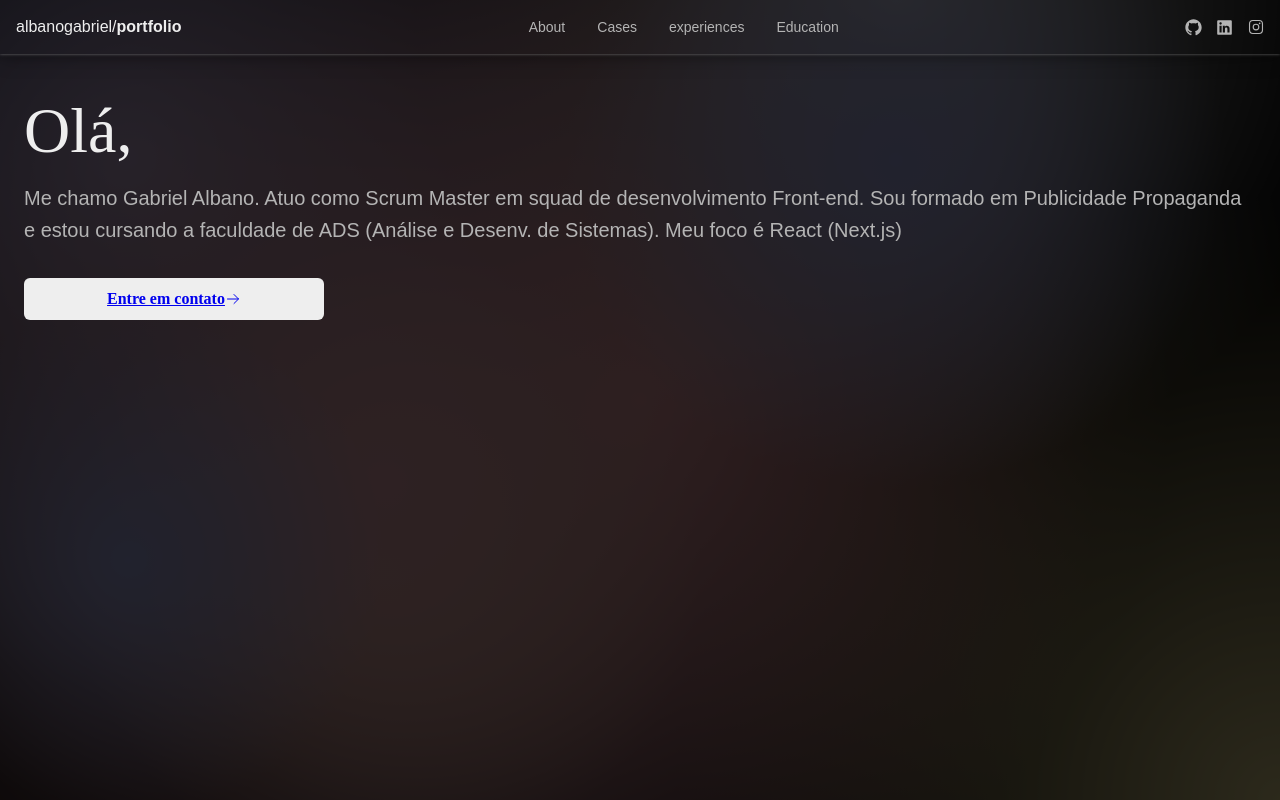
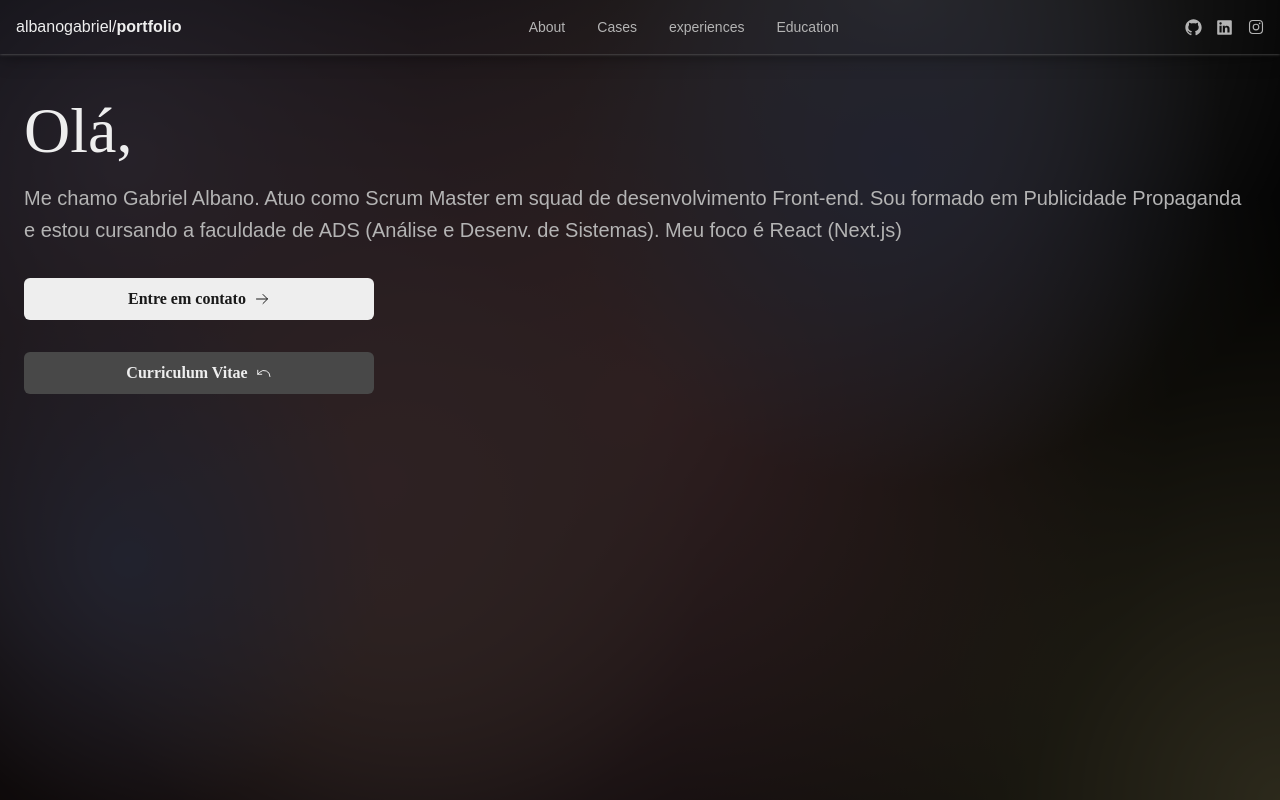
Before and after one commit to albanogabriel/my-portfolio, a React (Vite) app: page / in a window 1280 px wide. Built offline with nearby package versions, Linux system fonts and the light colour scheme; a web font is replaced by a local one.

Commit message:
feat: LinkButton Component

```diff
--- /dev/null
+++ b/src/components/LinkButtonPrimary/index.tsx
@@ -0,0 +1,43 @@
+import { AnchorHTMLAttributes, ReactNode } from 'react'
+
+import { Button, StyledLinkButton, StyledLinkButtonSecundary } from './styles'
+
+interface ButtonLinkProps extends AnchorHTMLAttributes<HTMLAnchorElement> {
+  to?: string
+  target?: string
+  children: ReactNode
+  width?: string
+  variant?: 'primary' | 'secundary'
+}
+
+export function LinkButtonPrimary({
+  to,
+  children,
+  target,
+  width,
+  variant = 'primary',
+  ...props
+}: ButtonLinkProps) {
+  if (to) {
+    if (variant === 'primary') {
+      return (
+        <StyledLinkButton to={to} target={target} {...props} width={width}>
+          {children}
+        </StyledLinkButton>
+      )
+    } else if (variant === 'secundary') {
+      return (
+        <StyledLinkButtonSecundary
+          to={to}
+          target={target}
+          {...props}
+          width={width}
+        >
+          {children}
+        </StyledLinkButtonSecundary>
+      )
+    }
+  } else {
+    return <Button>{children}</Button>
+  }
+}
--- /dev/null
+++ b/src/components/LinkButtonPrimary/styles.ts
@@ -0,0 +1,61 @@
+import { Link } from 'react-router-dom'
+import styled from 'styled-components'
+
+export const Button = styled.button``
+
+interface StyledLinkButtonProps {
+  width?: string | '100%'
+}
+
+export const StyledLinkButton = styled(Link)<StyledLinkButtonProps>`
+  display: flex;
+  width: ${(props) => props.width};
+  gap: 0.5rem;
+  text-decoration: none;
+  justify-content: center;
+  align-items: center;
+  padding: 8px 16px;
+  border-radius: 6px;
+  border: none;
+  font-weight: bold;
+  color: ${(props) => props.theme.color['gray-800']};
+  background-color: ${(props) => props.theme.color['gray-050']};
+  font-family: ${(props) => props.theme.fontFamilies.default};
+  font-weight: 600;
+
+  svg {
+    transition: transform 0.3s ease;
+  }
+
+  &:hover {
+    color: ${(props) => props.theme.color['gray-900']};
+    background-color: ${(props) => props.theme.color.white};
+
+    svg {
+      transform: translateX(15px);
+    }
+  }
+
+  &:active {
+    scale: 1.025;
+  }
+`
+
+export const StyledLinkButtonSecundary = styled(StyledLinkButton)`
+  color: ${(props) => props.theme.color['gray-050']};
+  background-color: ${(props) => props.theme.color['gray-400']};
+
+  svg {
+    transition: transform 0.3s ease;
+    color: ${(props) => props.theme.color['gray-050']};
+  }
+
+  &:hover {
+    color: ${(props) => props.theme.color['gray-050']};
+    background-color: ${(props) => props.theme.color['gray-300']};
+
+    svg {
+      transform: rotate(-210deg);
+    }
+  }
+`
--- a/src/pages/Home/index.tsx
+++ b/src/pages/Home/index.tsx
@@ -1,7 +1,8 @@
-import { ArrowRight } from 'phosphor-react'
+import { ArrowArcLeft, ArrowRight } from 'phosphor-react'
 
+import { LinkButtonPrimary } from '../../components/LinkButtonPrimary'
 import { BigTitle, PageContainer, SmallParagraph } from '../../styles/global'
-import { ButtonPrimary, HomeContainer } from './styles'
+import { HomeContainer } from './styles'
 
 export function Home() {
   return (
@@ -18,12 +19,26 @@ export function Home() {
           </SmallParagraph>
         </div>
 
-        <ButtonPrimary to="/">
-          <a href="/">
-            Entre em contato
-            <ArrowRight />
-          </a>
-        </ButtonPrimary>
+        <LinkButtonPrimary
+          to={'https://bit.ly/3QKhXU0'}
+          target="_blank"
+          width="350px"
+        >
+          Entre em contato
+          <ArrowRight />
+        </LinkButtonPrimary>
+
+        <LinkButtonPrimary
+          to={
+            'https://docs.google.com/document/d/1EoO4NyKV-_W4P3hVuKSCVHJFE_bVZlRCiJ7BzlVxKNc/edit#heading=h.58egdng8y2vt'
+          }
+          target="_blank"
+          width="350px"
+          variant="secundary"
+        >
+          Curriculum Vitae
+          <ArrowArcLeft />
+        </LinkButtonPrimary>
       </HomeContainer>
     </PageContainer>
   )
--- a/src/pages/Home/styles.ts
+++ b/src/pages/Home/styles.ts
@@ -5,39 +5,3 @@ export const HomeContainer = styled.div`
   flex-direction: column;
   gap: 2rem;
 `
-
-export const ButtonPrimary = styled.button`
-  display: flex;
-  gap: 0.5rem;
-  justify-content: center;
-  align-items: center;
-  width: 300px;
-  padding: 8px 16px;
-  border-radius: 6px;
-  border: none;
-  font-weight: bold;
-  color: ${(props) => props.theme.color['gray-800']};
-  background-color: ${(props) => props.theme.color['gray-050']};
-  font-family: ${(props) => props.theme.fontFamilies.default};
-  font-weight: 600;
-
-  a {
-    display: flex;
-    align-items: center;
-    transition: transform 0.3s ease;
-  }
-
-  &:hover {
-    color: ${(props) => props.theme.color['gray-900']};
-    background-color: ${(props) => props.theme.color.white};
-    /* box-shadow: ; */
-
-    a {
-      transform: translateX(40px);
-    }
-  }
-`
-
-export const ButtonSecundary = styled(ButtonPrimary)`
-  color: ${(props) => props.theme.color['gray-800']};
-`
```
